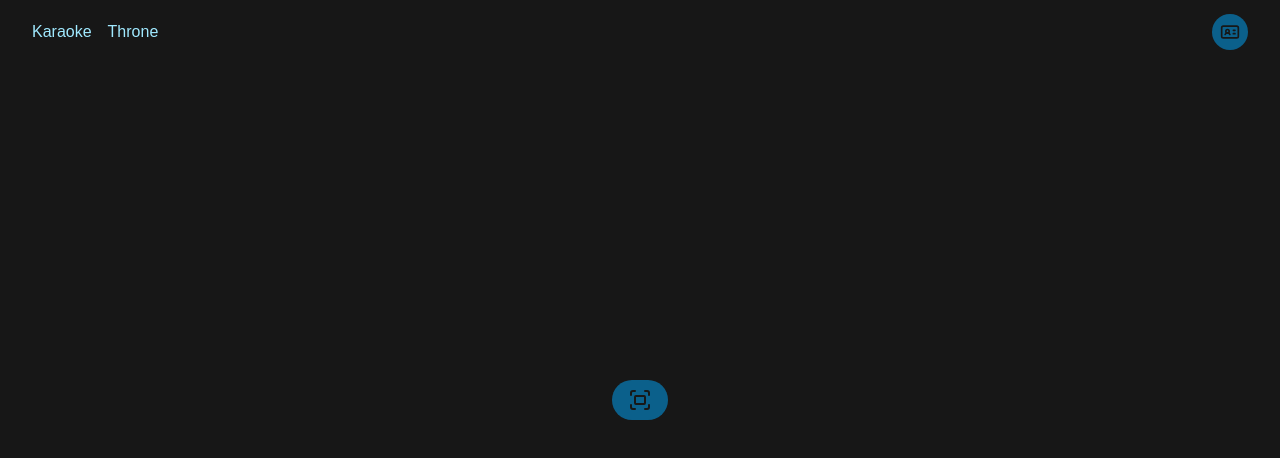
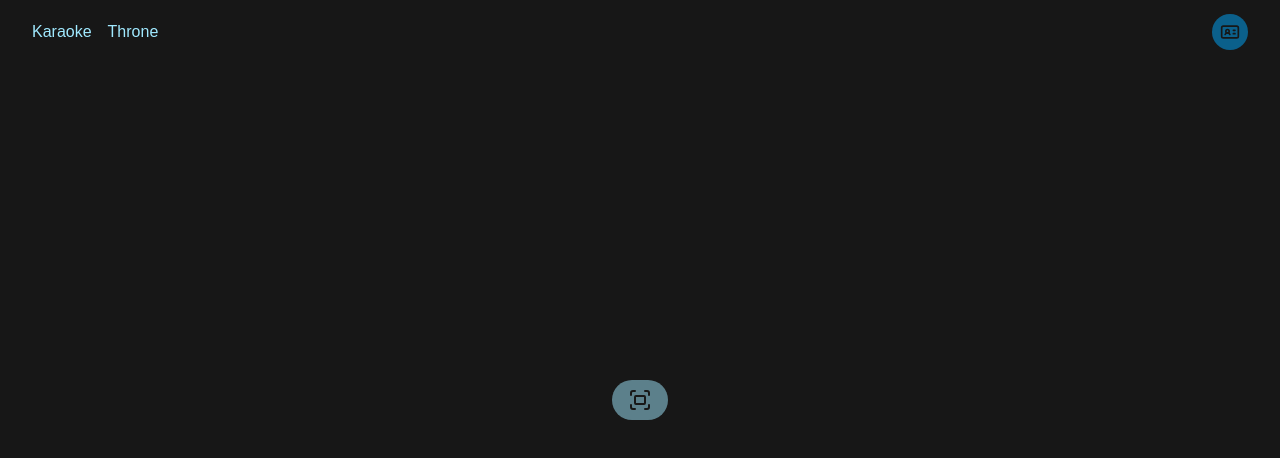
Before and after one commit to AttAditya/goodsing, a React (Vite) app: page / in a window 1280 px wide. Shown: the top 458 px of the page. Built offline with nearby package versions, Linux system fonts and the light colour scheme; a web font is replaced by a local one.

Commit message:
Styles SwAM Phase 5

```diff
--- a/src/components/core/IconButton.tsx
+++ b/src/components/core/IconButton.tsx
@@ -1,24 +1,26 @@
+import { ComponentProps } from "react";
 import { Icon } from "@components/core/Icon";
-import { ComponentProps } from "react";
 
 export function IconButton({
   onClick,
   passive,
-  variant,
-  size,
+  variant = "primary",
+  size = "normal",
   ...iconProps
 }: {
   onClick?: () => void;
   passive?: boolean;
-  variant?: "secondary" | "";
-  size?: "small";
+  variant?: "primary" | "secondary";
+  size?: "small" | "normal";
 } & ComponentProps<typeof Icon>) {
+  const passiveStyle = passive ? "passive" : "active";
+
   return (
     <button className={[
       "icon-button",
-      passive ? "passive" : "",
-      variant ? variant : "",
-      size ? size : "",
+      `icon-button-${passiveStyle}`,
+      `icon-button-${variant}`,
+      `icon-button-${size}`,
     ].join(" ")} onClick={onClick}>
       <Icon {...iconProps} />
     </button>
--- a/src/styles/components/core/icon-button.css
+++ b/src/styles/components/core/icon-button.css
@@ -16,36 +16,36 @@
     opacity 0.3s ease-in-out;
 }
 
-.icon-button.passive {
+.icon-button-passive {
   background: var(--color-c2);
   color: var(--color-c4);
   cursor: default;
 }
 
-.icon-button:not(.passive):hover {
+.icon-button-active:hover {
   background: var(--color-b4);
 }
 
-.icon-button:not(.passive):active {
+.icon-button-active:active {
   scale: 0.8;
 }
 
-.icon-button.secondary {
+.icon-button-secondary {
   opacity: 0.5;
   background: var(--color-c4);
   color: var(--color-b4);
 }
 
-.icon-button.secondary:hover {
+.icon-button-secondary:hover {
   background: var(--color-c4);
   opacity: 1;
 }
 
-.icon-button.small {
+.icon-button-small {
   padding: 0.5rem;
 }
 
-.icon-button.small .icon {
+.icon-button-small .icon {
   width: 1.25rem;
   height: 1.25rem;
 }
```
